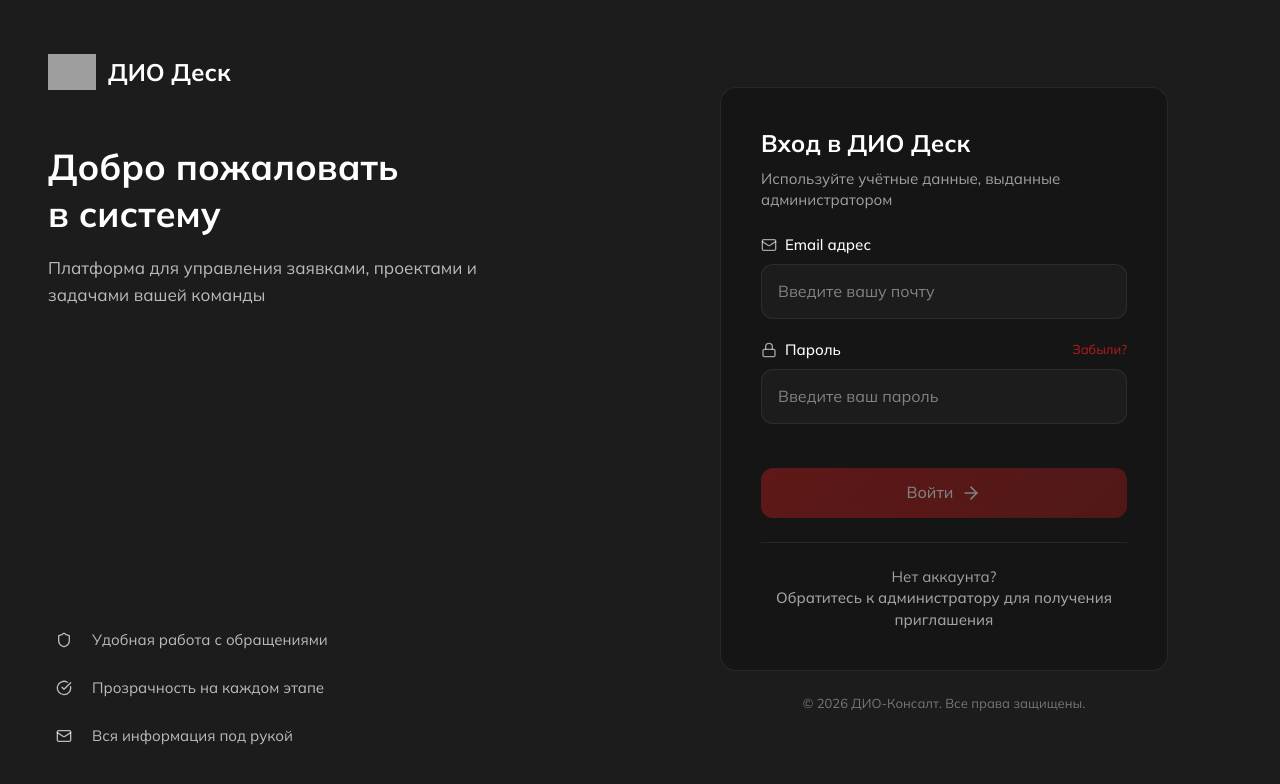
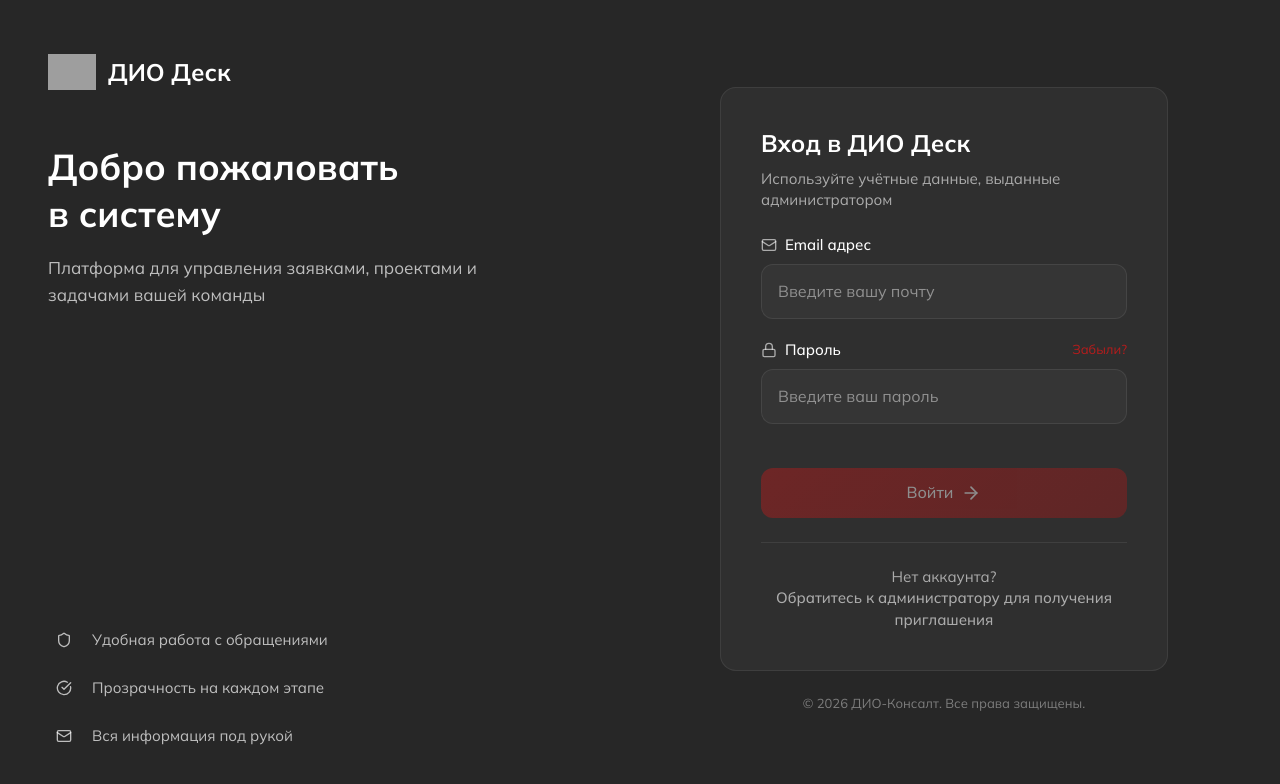
Before and after one commit to DreminIlarion/diodesk_fork_prod_version, a React (Vite) app in the folder frontend/: page /login in a window 1280 px wide. Shown: the top 784 px of the page. Built offline with nearby package versions, Linux system fonts and the light colour scheme; no server answers; grey boxes are pictures that could not be loaded.

Commit message:
27.07.2026 Поправил цвета сайта

```diff
--- a/frontend/src/index.css
+++ b/frontend/src/index.css
@@ -11,13 +11,13 @@
   color-scheme: dark;
 
   /* Фоны */
-  --bg-primary:    #1c1c1c;
-  --bg-secondary:  #111111;
-  --bg-tertiary:   #161618;
-  --bg-card:       rgba(22, 22, 22, 0.95);
-  --bg-card-hover: rgba(26, 26, 26, 0.98);
-  --bg-sidebar:    #1c1c1c;
-  --bg-sidebar-inner: #1c1c1c;
+  --bg-primary:    #272727;
+  --bg-secondary:  #232323;
+  --bg-tertiary:   #252525;
+  --bg-card:       rgba(48, 48, 48, 0.95);
+  --bg-card-hover: rgba(42, 42, 42, 0.98);
+  --bg-sidebar:    #272727;
+  --bg-sidebar-inner: #272727;
 
   --bg-all: #ffffff;
 
```
